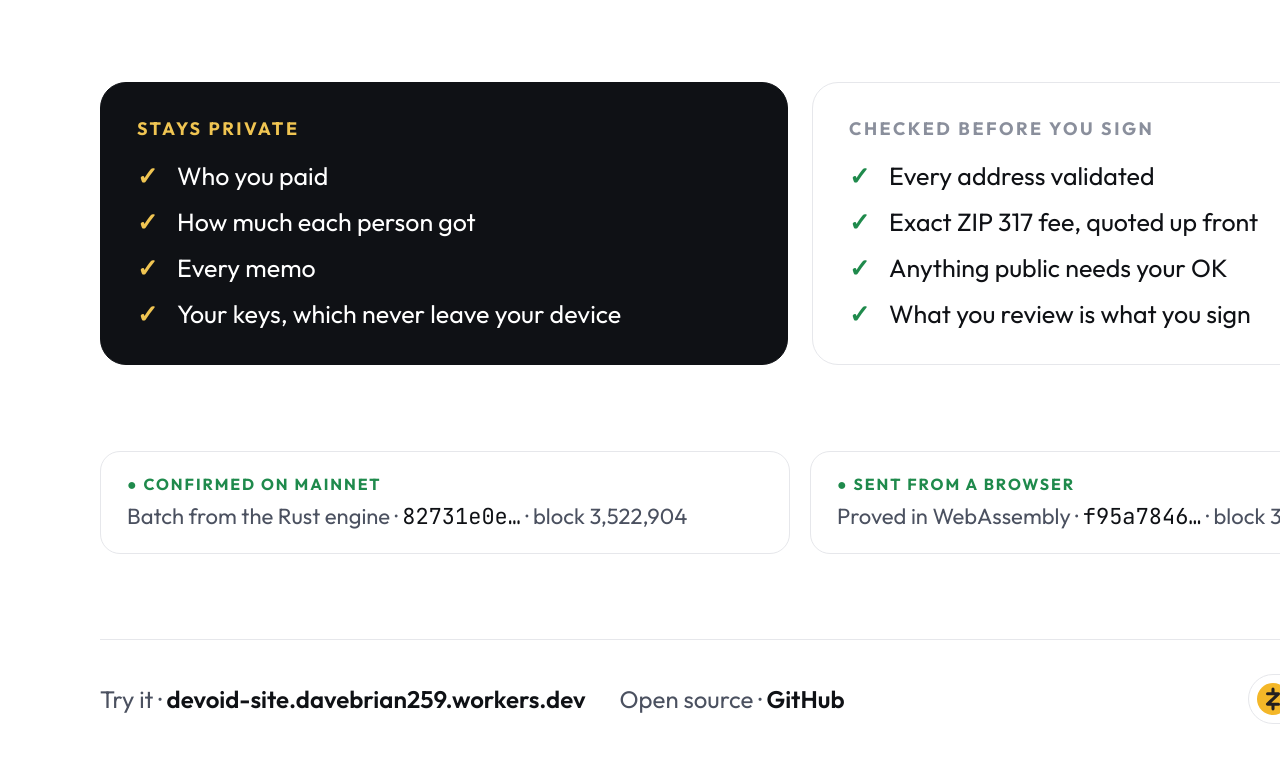
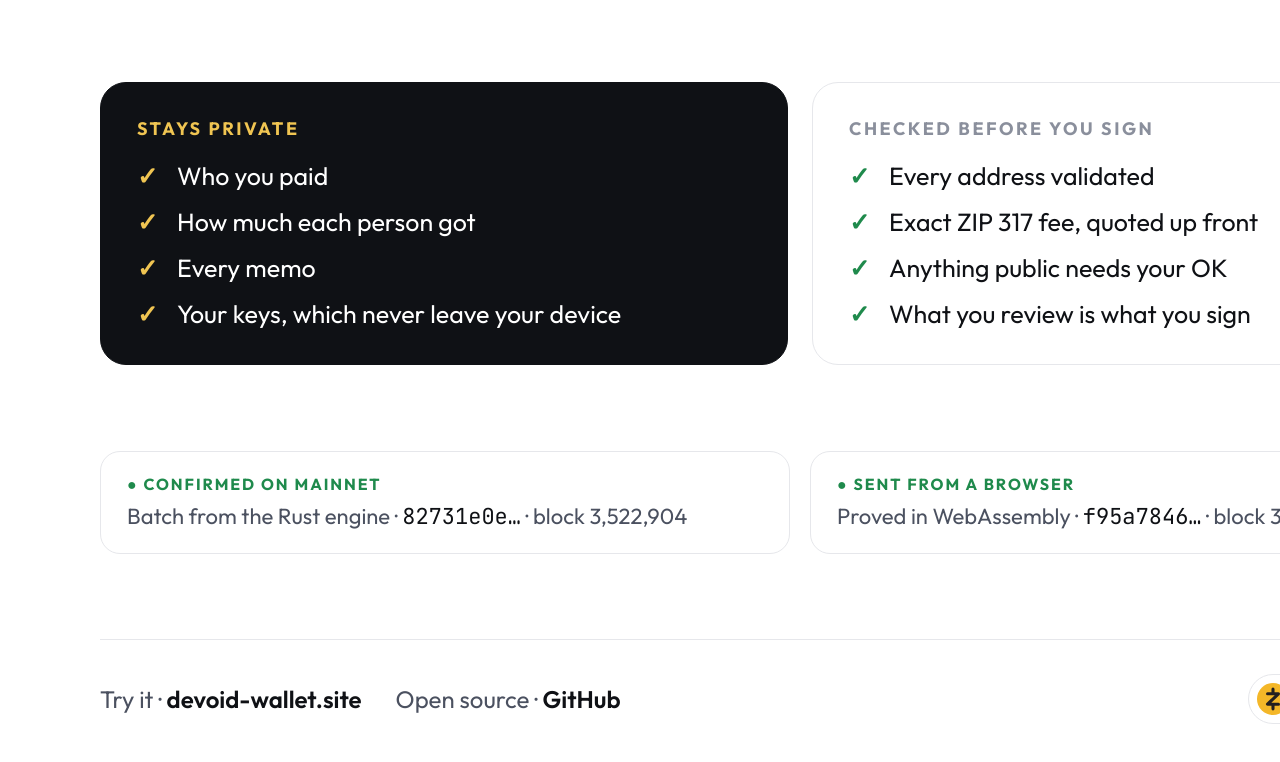
Before and after one commit to davebrian259-tech/Devoid, a website: page demo-video/x/infographic.html in a window 1280 px wide. Shown: the part 1186-1948 px from the top of the page. Drawn offline with Linux system fonts and the light colour scheme.

Commit message:
Point links at devoid-wallet.site
The site now lives at its own domain. The README and the X infographic link
there instead of the workers.dev address.

```diff
--- a/demo-video/x/infographic.html
+++ b/demo-video/x/infographic.html
@@ -105,7 +105,7 @@
   </div>
 
   <div class="foot">
-    <div class="links"><span>Try it · <b>devoid-site.davebrian259.workers.dev</b></span><span>Open source · <b>GitHub</b></span></div>
+    <div class="links"><span>Try it · <b>devoid-wallet.site</b></span><span>Open source · <b>GitHub</b></span></div>
     <span class="zec"><svg width="32" height="32" viewBox="0 0 24 24"><circle cx="12" cy="12" r="12" fill="#f4b728"/><path d="M12 4.6v2.7M12 16.7v2.7M7.9 8.1h8.2l-8.2 7.8h8.2" fill="none" stroke="#231f20" stroke-width="2.3" stroke-linecap="round" stroke-linejoin="round"/></svg><span>Powered by <b>Zcash</b></span></span>
   </div>
 </div>
```
Also changed, not shown: README.md, demo-video/output/x/x-infographic.png, demo-video/output/x/x-infographic@2x.png.
